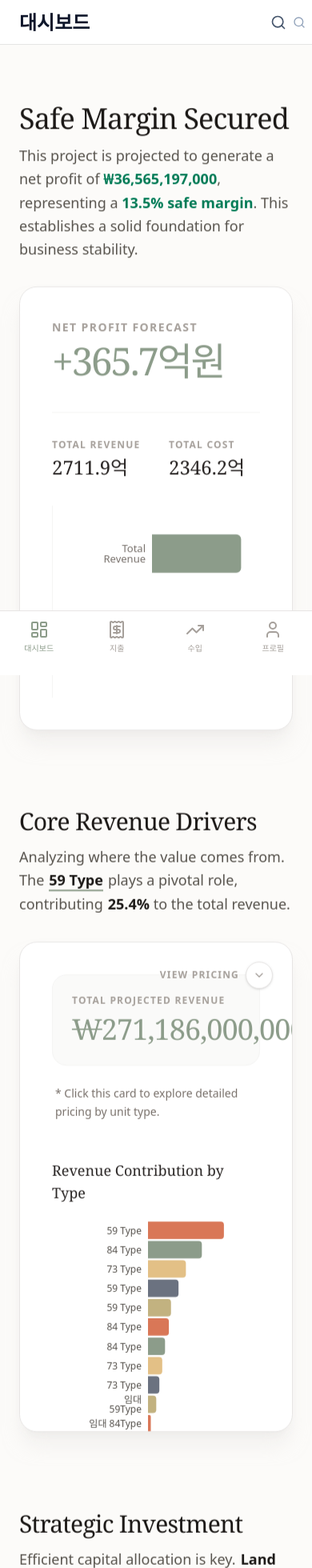
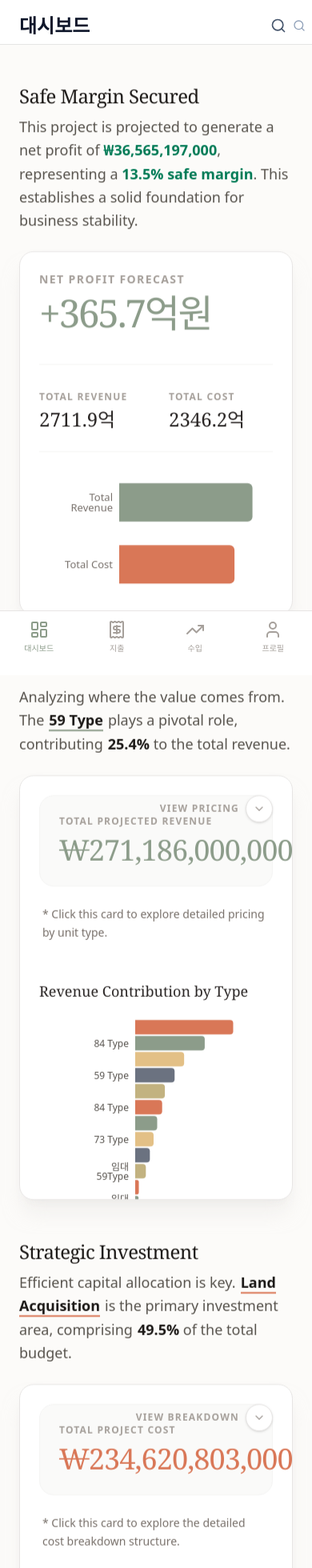
Before and after one commit to gfinemax/valueON, a Next.js app: page / in a window 390 px wide. Shown: the top 1960 px of the page at 80% size. Built offline with nearby package versions, Linux system fonts and the light colour scheme.

Commit message:
style: Optimize Dashboard UI for mobile responsiveness and detailed implementation

```diff
--- a/app/globals.css
+++ b/app/globals.css
@@ -194,8 +194,18 @@
   padding-bottom: env(safe-area-inset-bottom);
 }
 
+.pt-safe {
+  padding-top: env(safe-area-inset-top);
+}
+
 @supports (padding: env(safe-area-inset-bottom)) {
   .pb-safe {
     padding-bottom: max(1rem, env(safe-area-inset-bottom));
   }
 }
+
+@supports (padding: env(safe-area-inset-top)) {
+  .pt-safe {
+    padding-top: max(0.5rem, env(safe-area-inset-top));
+  }
+}
--- a/capacitor.config.ts
+++ b/capacitor.config.ts
@@ -3,7 +3,14 @@ import type { CapacitorConfig } from '@capacitor/cli';
 const config: CapacitorConfig = {
   appId: 'com.finemax.valueon',
   appName: 'ValueOn',
-  webDir: 'out'
+  webDir: 'out',
+  // 실시간 개발을 위한 Live Reload 설정 (필요시 주석 해제)
+  /*
+  server: {
+    url: 'http://172.29.192.1:3000', // 본인의 컴퓨터 IP 주소
+    cleartext: true
+  }
+  */
 };
 
 export default config;
--- a/components/result-chart.tsx
+++ b/components/result-chart.tsx
@@ -24,15 +24,15 @@ export function ResultChart({ data, totalCost }: ResultChartProps) {
     return (
         <div className="w-full">
             <h3 className="text-lg font-serif mb-4 text-stone-800">비용 구조 분석</h3>
-            <div className="h-[300px] w-full relative">
+            <div className="h-[250px] md:h-[300px] w-full relative">
                 <ResponsiveContainer width="100%" height="100%">
                     <PieChart>
                         <Pie
                             data={data}
                             cx="50%"
                             cy="50%"
-                            innerRadius={80}
-                            outerRadius={100}
+                            innerRadius={60}
+                            outerRadius={80}
                             paddingAngle={3}
                             dataKey="value"
                             stroke="none"
@@ -60,8 +60,8 @@ export function ResultChart({ data, totalCost }: ResultChartProps) {
                 </ResponsiveContainer>
                 {/* Center Text */}
                 <div className="absolute top-[45%] left-1/2 transform -translate-x-1/2 -translate-y-1/2 text-center pointer-events-none">
-                    <div className="text-xs text-stone-500 font-serif mb-1">Total Cost</div>
-                    <div className="text-xl font-serif text-stone-900">{formattedTotal}원</div>
+                    <div className="text-[10px] md:text-xs text-stone-500 font-serif mb-1">Total Cost</div>
+                    <div className="text-lg md:text-xl font-serif text-stone-900">{formattedTotal}원</div>
                 </div>
             </div>
         </div>
--- a/components/revenue-chart.tsx
+++ b/components/revenue-chart.tsx
@@ -15,7 +15,7 @@ export function RevenueChart({ data }: RevenueChartProps) {
     const COLORS = ['#d97757', '#8c9c8a', '#e3c086', '#6b7280', '#c2b280'];
 
     return (
-        <div className="w-full h-[300px]">
+        <div className="w-full h-[250px] md:h-[300px]">
             <h3 className="text-lg font-serif mb-4 text-stone-800">Revenue Contribution by Type</h3>
             <ResponsiveContainer width="100%" height="100%">
                 <BarChart data={sortedData} layout="vertical" margin={{ top: 5, right: 30, left: 40, bottom: 5 }}>
--- a/components/search-header.tsx
+++ b/components/search-header.tsx
@@ -124,7 +124,7 @@ export function SearchHeader({ title, leftSlot, actions, className, searchResult
         <div
             ref={containerRef}
             className={cn(
-                "sticky top-0 z-50 w-full border-b bg-white/95 backdrop-blur px-6 h-14 flex items-center justify-between transition-all duration-300",
+                "sticky top-0 z-50 w-full border-b bg-white/95 backdrop-blur px-6 h-14 md:h-14 flex items-center justify-between transition-all duration-300 pt-safe h-auto min-h-[3.5rem]",
                 className
             )}
         >
--- a/components/summary-dashboard.tsx
+++ b/components/summary-dashboard.tsx
@@ -108,13 +108,13 @@ export function SummaryDashboard({ result }: SummaryDashboardProps) {
 
 
     return (
-        <div className="space-y-24 py-12">
+        <div className="space-y-12 md:space-y-24 py-6 md:py-12">
 
             {/* Story 1: The Bottom Line (Profit) */}
             <ScrollReveal>
                 <section>
-                    <div className="mb-8">
-                        <h2 className="text-4xl font-serif text-stone-900 mb-3 tracking-tight">Safe Margin Secured</h2>
+                    <div className="mb-6 md:mb-8">
+                        <h2 className="text-2xl md:text-4xl font-serif text-stone-900 mb-2 md:mb-3 tracking-tight">Safe Margin Secured</h2>
                         <p className="text-stone-600 text-lg leading-relaxed max-w-2xl">
                             This project is projected to generate a net profit of <strong className="text-emerald-700 font-semibold">{formatMoney(profit)}</strong>,
                             representing a <strong className="text-emerald-700 font-semibold">{profitMargin.toFixed(1)}% safe margin</strong>.
@@ -122,7 +122,7 @@ export function SummaryDashboard({ result }: SummaryDashboardProps) {
                         </p>
                     </div>
 
-                    <div className="grid grid-cols-1 md:grid-cols-2 gap-8 items-center bg-white p-10 rounded-3xl border border-stone-200 shadow-xl shadow-stone-200/50 hover:shadow-2xl hover:shadow-stone-200/50 transition-all duration-500">
+                    <div className="grid grid-cols-1 md:grid-cols-2 gap-6 md:gap-8 items-center bg-white p-6 md:p-10 rounded-2xl md:rounded-3xl border border-stone-200 shadow-xl shadow-stone-200/50 hover:shadow-2xl hover:shadow-stone-200/50 transition-all duration-500">
                         {/* Metrics */}
                         <div className="space-y-10">
                             <div>
@@ -145,7 +145,7 @@ export function SummaryDashboard({ result }: SummaryDashboardProps) {
                         </div>
 
                         {/* Simple Bar Chart */}
-                        <div className="h-[240px] w-full pl-6 border-l border-stone-100">
+                        <div className="h-[180px] md:h-[240px] w-full pl-0 md:pl-6 border-l-0 md:border-l border-stone-100 pt-6 md:pt-0 border-t md:border-t-0">
                             <ResponsiveContainer width="100%" height="100%">
                                 <BarChart data={overviewData} layout="vertical" margin={{ left: 0, right: 20 }}>
                                     <XAxis type="number" hide />
@@ -167,8 +167,8 @@ export function SummaryDashboard({ result }: SummaryDashboardProps) {
             <ScrollReveal delay={200}>
                 {(isVisible) => (
                     <section>
-                        <div className="mb-8">
-                            <h2 className="text-3xl font-serif text-stone-900 mb-3 tracking-tight">Core Revenue Drivers</h2>
+                        <div className="mb-6 md:mb-8">
+                            <h2 className="text-2xl md:text-3xl font-serif text-stone-900 mb-2 md:mb-3 tracking-tight">Core Revenue Drivers</h2>
                             <p className="text-stone-600 text-lg leading-relaxed max-w-2xl">
                                 Analyzing where the value comes from. The
                                 <strong className="text-stone-900 font-semibold mx-1.5 border-b-2 border-[#8c9c8a]">{topUnit?.unitName || "Main Type"}</strong>
@@ -178,7 +178,7 @@ export function SummaryDashboard({ result }: SummaryDashboardProps) {
                         </div>
 
                         <div
-                            className="bg-white p-10 rounded-3xl border border-stone-200 shadow-xl shadow-stone-200/50 hover:shadow-2xl hover:shadow-stone-200/50 transition-all duration-300 cursor-pointer group relative overflow-hidden"
+                            className="bg-white p-6 md:p-10 rounded-2xl md:rounded-3xl border border-stone-200 shadow-xl shadow-stone-200/50 hover:shadow-2xl hover:shadow-stone-200/50 transition-all duration-300 cursor-pointer group relative overflow-hidden"
                             onClick={() => setIsRevenueDetailOpen(!isRevenueDetailOpen)}
                         >
                             {/* Click Hint */}
@@ -237,8 +237,8 @@ export function SummaryDashboard({ result }: SummaryDashboardProps) {
             <ScrollReveal delay={200}>
                 {(isVisible) => (
                     <section>
-                        <div className="mb-8">
-                            <h2 className="text-3xl font-serif text-stone-900 mb-3 tracking-tight">Strategic Investment</h2>
+                        <div className="mb-6 md:mb-8">
+                            <h2 className="text-2xl md:text-3xl font-serif text-stone-900 mb-2 md:mb-3 tracking-tight">Strategic Investment</h2>
                             <p className="text-stone-600 text-lg leading-relaxed max-w-3xl">
                                 Efficient capital allocation is key.
                                 <strong className="text-stone-900 font-semibold mx-1.5 border-b-2 border-[#d97757]">{majorCostName}</strong>
@@ -249,7 +249,7 @@ export function SummaryDashboard({ result }: SummaryDashboardProps) {
 
                         <div
                             ref={costDetailRef}
-                            className="bg-white p-10 rounded-3xl border border-stone-200 shadow-xl shadow-stone-200/50 hover:shadow-2xl hover:shadow-stone-200/50 transition-all duration-300 cursor-pointer group relative overflow-hidden"
+                            className="bg-white p-6 md:p-10 rounded-2xl md:rounded-3xl border border-stone-200 shadow-xl shadow-stone-200/50 hover:shadow-2xl hover:shadow-stone-200/50 transition-all duration-300 cursor-pointer group relative overflow-hidden"
                             onClick={() => setIsCostDetailOpen(!isCostDetailOpen)}
                         >
                             {/* Click Hint */}
--- a/components/unit-mix/pricing-result-table.tsx
+++ b/components/unit-mix/pricing-result-table.tsx
@@ -82,23 +82,23 @@ export function PricingResultTable({ pricing }: PricingResultTableProps) {
             <h3 className="text-lg font-serif mb-4 text-stone-800 border-b border-stone-200 pb-2">
                 예상 분양가 산출 결과
             </h3>
-            <div className="overflow-hidden">
+            <div className="overflow-x-auto">
                 <table className="w-full text-sm">
                     <thead>
                         <tr className="border-b border-stone-200 text-stone-500 text-xs">
-                            <th className="py-3 text-center font-medium">
+                            <th className="py-2 md:py-3 text-center font-medium whitespace-nowrap px-2">
                                 <SortButton column="unitName" label="Type" />
                             </th>
-                            <th className="py-3 text-center font-medium">
+                            <th className="py-2 md:py-3 text-center font-medium whitespace-nowrap px-2">
                                 <SortButton column="supplyArea" label="평형" />
                             </th>
-                            <th className="py-3 text-center font-medium">
+                            <th className="py-2 md:py-3 text-center font-medium whitespace-nowrap px-2">
                                 <SortButton column="tier" label="Category" />
                             </th>
-                            <th className="py-3 text-center font-medium">
+                            <th className="py-2 md:py-3 text-center font-medium whitespace-nowrap px-2">
                                 <SortButton column="totalPrice" label="Price" />
                             </th>
-                            <th className="py-3 text-center font-medium">
+                            <th className="py-2 md:py-3 text-center font-medium whitespace-nowrap px-2">
                                 <SortButton column="pricePerPyung" label="Per Pyung" />
                             </th>
                         </tr>
@@ -106,11 +106,11 @@ export function PricingResultTable({ pricing }: PricingResultTableProps) {
                     <tbody className="divide-y divide-stone-100">
                         {sortedPricing.map((item) => (
                             <tr key={item.allocationId} className="group hover:bg-stone-50 transition-colors">
-                                <td className="py-3 text-center text-sm text-stone-800">{item.unitName}</td>
-                                <td className="py-3 text-center text-sm text-stone-800">
+                                <td className="py-2 md:py-3 text-center text-sm text-stone-800 whitespace-nowrap px-2">{item.unitName}</td>
+                                <td className="py-2 md:py-3 text-center text-sm text-stone-800 whitespace-nowrap px-2">
                                     {item.supplyArea ? `${item.supplyArea}평` : '-'}
                                 </td>
-                                <td className="py-3 text-center">
+                                <td className="py-2 md:py-3 text-center whitespace-nowrap px-2">
                                     <span className={`px-2 py-0.5 rounded text-xs ${item.tier === '1st' ? 'bg-[#e8f0fe] text-[#1967d2]' :
                                         item.tier === '2nd' ? 'bg-[#f3e8fd] text-[#7627bb]' :
                                             'bg-stone-100 text-stone-600'
@@ -118,10 +118,10 @@ export function PricingResultTable({ pricing }: PricingResultTableProps) {
                                         {item.tier === '1st' ? "1차" : item.tier === '2nd' ? "2차" : "일반"}
                                     </span>
                                 </td>
-                                <td className="py-3 text-center text-sm text-stone-800">
+                                <td className="py-2 md:py-3 text-center text-sm text-stone-800 whitespace-nowrap px-2">
                                     {formatMoney(item.totalPrice)}
                                 </td>
-                                <td className="py-3 text-center text-sm text-stone-800">
+                                <td className="py-2 md:py-3 text-center text-sm text-stone-800 whitespace-nowrap px-2">
                                     {(item.pricePerPyung / 10000).toLocaleString()}만
                                 </td>
                             </tr>
```
